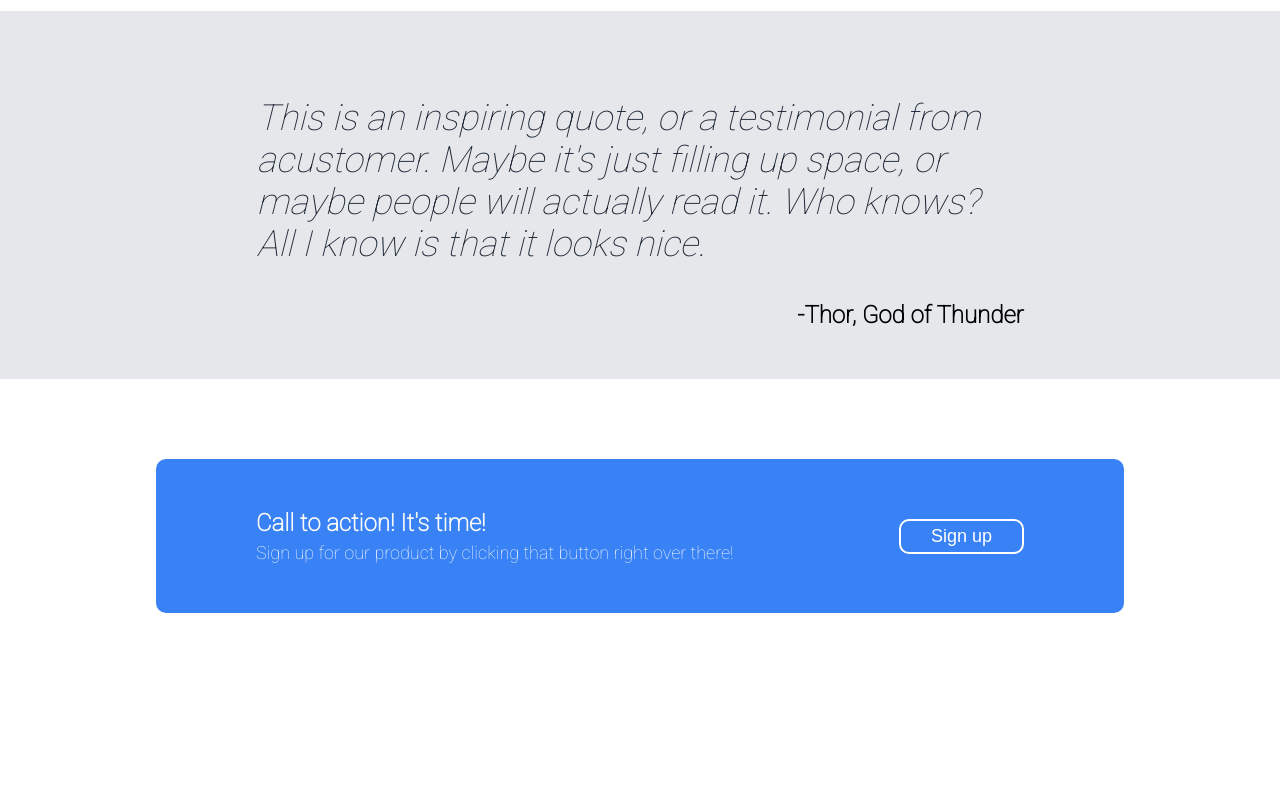
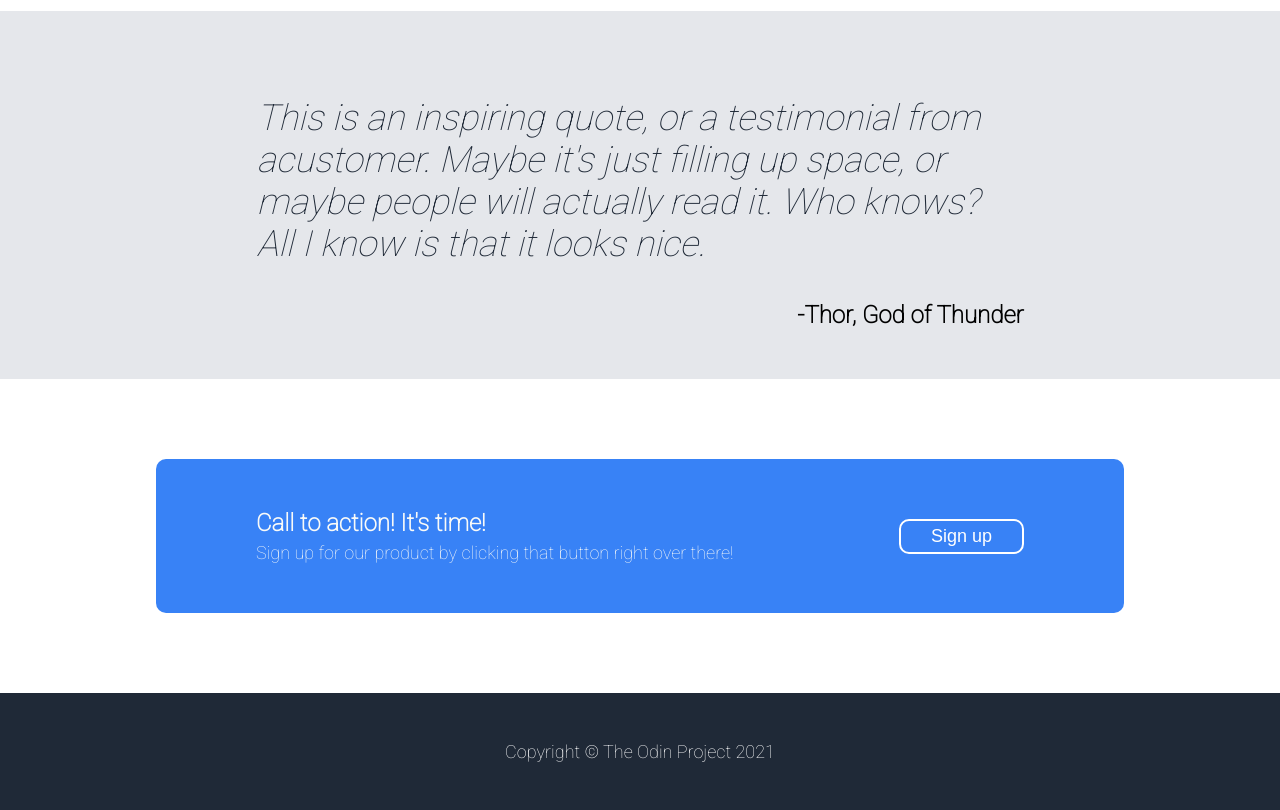
Before and after one commit to ahmadinator/landing-page, a plain HTML site: page index.html in a window 1280 px wide. Shown: the part 875-1685 px from the top of the page. Before the commit the page ends 1568 px from the top, so only its background shows below. Drawn offline with Linux system fonts and the light colour scheme.

Commit message:
Finish footer

```diff
--- a/index.html
+++ b/index.html
@@ -65,5 +65,8 @@
             <button class="call-button">Sign up</button>
         </div>
     </div>
+    <div class="footer">
+        <p class="copyright">Copyright © The Odin Project 2021</p>
+    </div>
 </body>
 </html>
--- a/style.css
+++ b/style.css
@@ -168,3 +168,15 @@ body {
     margin-top: 10px;
     padding: 5px 30px 5px 30px;
 }
+
+.footer {
+    display: flex;
+    justify-content: center;
+    align-items: center;
+    background-color: #1f2937;
+    padding: 30px;
+}
+.copyright {
+    color: white;
+    font-size: 18px;
+}
```
